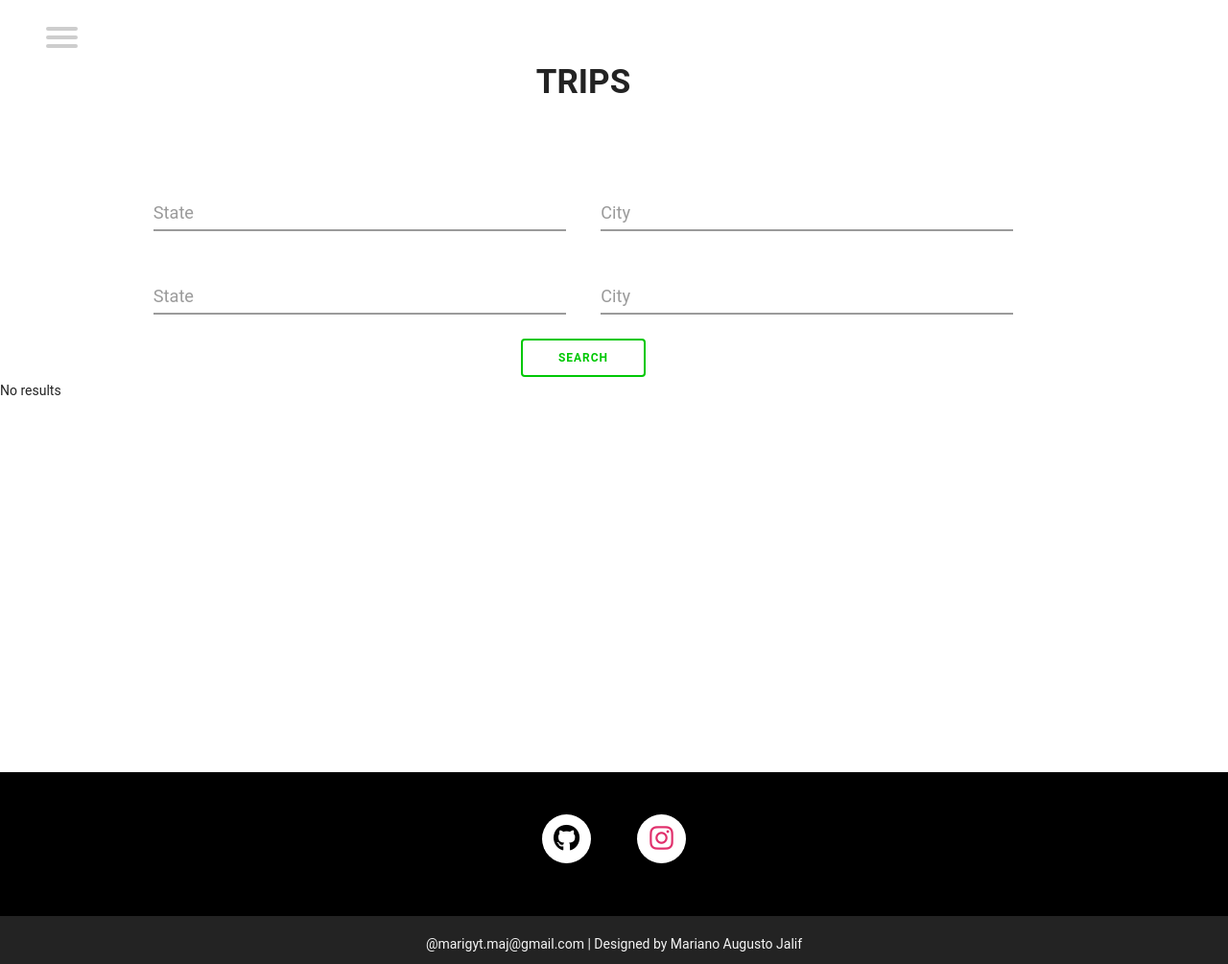
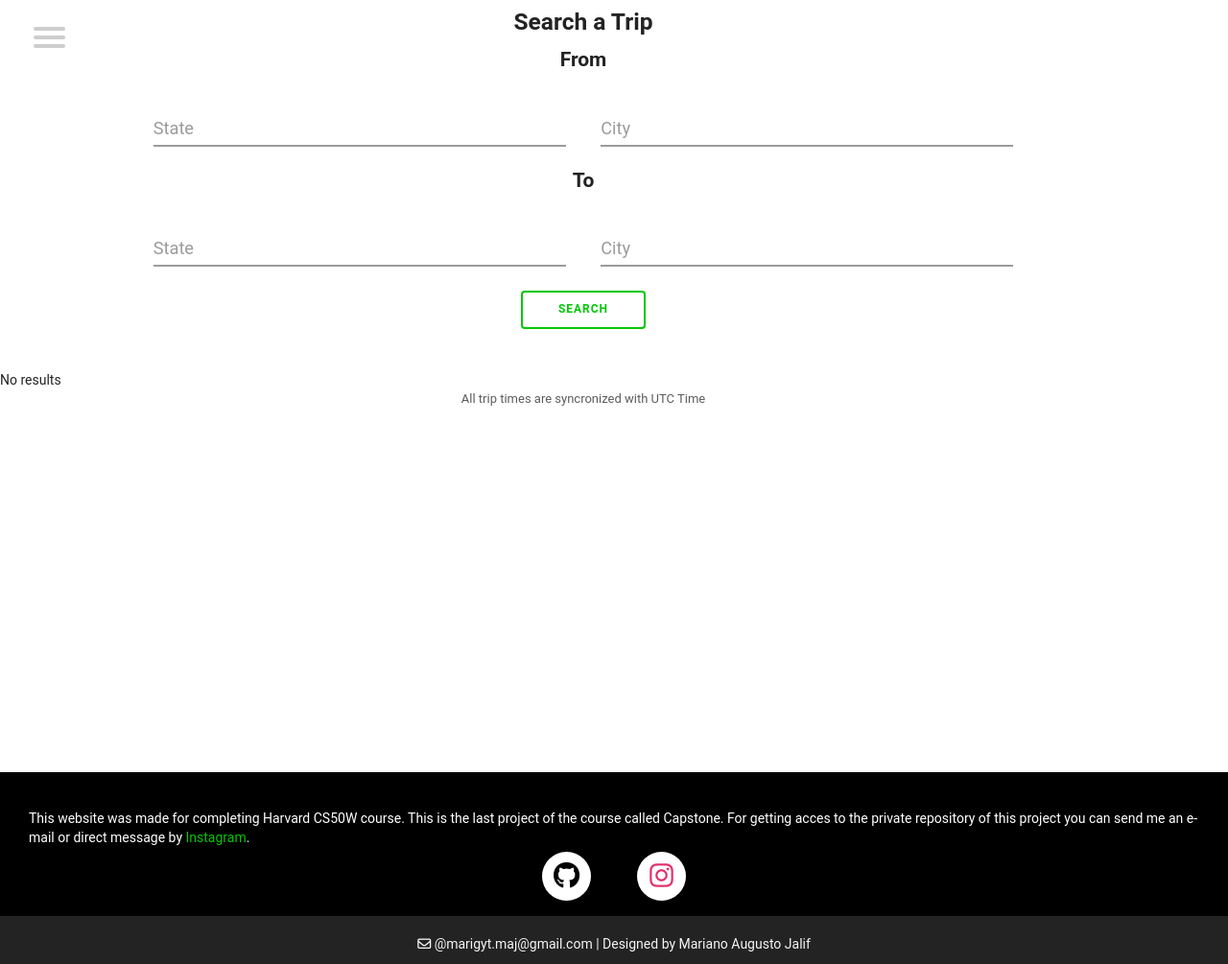
Before and after one commit to GambetaClub/CapstoneCS50W, a Django app: template capstone/templates/capstone/trips.html in a window 1280 px wide. Shown: the part 22-1027 px from the top of the page at 96% size. Run offline with Django 3.2, Linux system fonts and the light colour scheme; the template is opened without the code that fills it, so the values that code supplies are empty; some libraries are stand-ins or nearby versions; some web fonts are replaced.

Commit message:
Added some icons. It could have some error due to the implementation of 'Price' in the trips.

```diff
--- a/capstone/static/capstone/style.css
+++ b/capstone/static/capstone/style.css
@@ -96,6 +96,15 @@ textarea{
   padding-top: 20px;
 }
 
+.footer-desc{
+ padding-left: 30px;
+ padding-right: 30px;
+}
+
+.footer a{
+  color: rgb(0, 200, 5);
+}
+
 /*////////////////////////////////*/
 
 .strong{
@@ -112,14 +121,6 @@ textarea{
 .d-flex{
   padding-top: 5px !important;
   padding-bottom: 5px !important;
-}
-
-.vertical-center {
-  margin: 0;
-  position: absolute;
-  top: 50%;
-  -ms-transform: translateY(-50%);
-  transform: translateY(-50%);
 }
 
 .bold{
@@ -144,6 +145,12 @@ textarea{
   background-color: rgb(0, 200, 5);
   border-radius: 50%;
   display: block;
+}
+
+.low{
+  font-size: small;
+  color: rgb(92, 92, 92);
+  text-align: center;
 }
 
 .timestamp{
@@ -257,7 +264,7 @@ width: 220px;
   display: block;
   position: relative;
   top: 50px;
-  left: 48px;
+  left: 35px;
 
   z-index: 2147483646;
 
@@ -266,6 +273,8 @@ width: 220px;
 }
 
 #menuToggle a{
+  left: 5px;
+  text-align: center ;
   text-decoration: none;
   color: #232323;
 
@@ -283,6 +292,11 @@ width: 220px;
 
 #menuToggle a:hover{
   color: rgb(0, 200, 5);
+}
+
+#menuToggle i{
+  position: absolute;
+  right: 40px;
 }
 
 
@@ -347,7 +361,7 @@ width: 220px;
 #menu{
   position: absolute;
   width: 270px;
-  height: 115vh;
+  height: 108.5vh;
   margin: -100px 0 0 -50px;
   padding: 50px;
   padding-top: 125px;
--- a/capstone/templates/capstone/layout.html
+++ b/capstone/templates/capstone/layout.html
@@ -28,32 +28,36 @@
 
             {% if user.is_authenticated %}
                 <li class="nav-item">
-                    <a class="nav-link" href="{% url 'user_trips' %}">Your Trips</a>
+                    <a class="nav-link" href="{% url 'user_trips' %}">Your Trips<i class="fas fa-car"></i></a>
                 </li>
                 <li class="nav-item">
-                    <a class="nav-link" href="{% url 'trips' %}">Trips</a>
+                    <a class="nav-link" href="{% url 'trips' %}">Trips<i class="fas fa-suitcase-rolling"></i></a>
                 </li>
                 <li class="nav-item">
-                    <a class="nav-link" href="{% url 'create_trip' %}">Create Trip</a>
+                    <a class="nav-link" href="{% url 'create_trip' %}">Create Trip<i class="fas fa-plus-square"></i></a>
                 </li>
                 <li class="nav-item">
-                    <a class="nav-link" href="{% url 'messages' %}">Messages</a>
+                    <a class="nav-link" href="{% url 'messages' %}">Messages<i class="fas fa-envelope"></i></a>
                 </li>
                 <li class="nav-item">
-                    <a class="nav-link" href="{% url 'logout' %}">Log Out</a>
+                    <a class="nav-link" href="{% url 'set_timezone' %}">Settings<i class="fas fa-cog"></i></a>
+                </li>
+                <li class="nav-item">
+                    <a class="nav-link" href="{% url 'logout' %}">Log Out<i class="fas fa-sign-out-alt"></i></a>
                 </li>
                 {% else %}
                 <li class="nav-item">
-                    <a class="nav-link" href="{% url 'login' %}">Sign in</a>
+                    <a class="nav-link" href="{% url 'login' %}">Sign in<i class="fas fa-sign-in-alt"></i></a>
                 </li>
                 <li class="nav-item">
-                    <a class="nav-link" href="{% url 'register' %}">Register</a>
+                    <a class="nav-link" href="{% url 'register' %}">Register<i class="fas fa-user-plus"></i></a>
                 </li>
             {% endif %}
           </ul>
         </div>
       </nav>
     <div class="page-wrapper">
+        {% load tz %}
         {% block body %}
 
         {% endblock %}
@@ -61,15 +65,22 @@
 
     <div class="footer">
         <div class="footer-content">
+
             <br>
             <br>
+            <div class="footer-desc">
+                This website was made for completing Harvard CS50W course.
+                This is the last project of the course called Capstone. For getting
+                acces to the private repository of this project you can send me an e-mail or direct message by
+                <a href="https://www.instagram.com/mariijalif" target="_blank">Instagram</a>.
+            </div>
             <div class="d-flex justify-content-center">
-                <a href="https://github.com/GambetaClub" class="icon-button github"><i class="fab fa-github"></i><span></span></a>
-                <a href="https://www.instagram.com/mariijalif/?hl=es" class="icon-button instagram"><i class="fab fa-instagram"></i><span></span></a>
+                <a href="https://github.com/GambetaClub" class="icon-button github" target="_blank"><i class="fab fa-github"></i><span></span></a>
+                <a href="https://www.instagram.com/mariijalif" class="icon-button instagram" target="_blank"><i class="fab fa-instagram"></i><span></span></a>
             </div>
         </div>
         <div class="footer-bottom">
-            @marigyt.maj@gmail.com | Designed by Mariano Augusto Jalif
+            <i class="far fa-envelope"></i>  @marigyt.maj@gmail.com | Designed by Mariano Augusto Jalif
         </div>
     </div>
 
--- a/capstone/templates/capstone/set_timezone.html
+++ b/capstone/templates/capstone/set_timezone.html
@@ -21,6 +21,10 @@
     <button type="submit" class="button">Set</button>
     </div>
 </form>
+<h6 style="text-align: center;">
+    It's important to set the right timezone so you can see
+    the of the messages properly.
+</h6>
 
 
 {% endblock %}
--- a/capstone/templates/capstone/trip.html
+++ b/capstone/templates/capstone/trip.html
@@ -56,7 +56,7 @@
     {% if trip %}
 
         <h5><span class="strong">Origin: </span>{{trip.origin}} </h5>
-        <h5><span class="strong">Destination: </span>{{trip.destination}}</h5>
+        <h5><span class="strong">Destination: {{trip.destination}}</h5>
         <h5><span class="strong">Departure: </span>{{trip.date}} at {{trip.time}} </h5>
         <h5><span class="strong">Driver: </span>{{trip.driver}}</h5>
         <h5><span class="strong">Duration: </span>{{trip.est_time}} </h5>
--- a/capstone/templates/capstone/trips.html
+++ b/capstone/templates/capstone/trips.html
@@ -11,10 +11,11 @@
     </div>
     {% endif %}
 
-    <h1>Trips</h1>
+    <h3>Search a Trip</h3>
 
     <form id="form" action="{% url 'search_trip' %}" method="GET">
         {% csrf_token %}
+        <h4>From</h4>
             <div class="d-flex justify-content-center">
                 <div class="form__group">
                     <input type="search" class="form__field" placeholder="State" name="o_state" style="width: 430px;"/>
@@ -25,7 +26,8 @@
                     <label for="o_city" class="form__label">City</label>
                 </div>
             </div>
-            <div class="d-flex justify-content-center">
+        <h4>To</h4>
+            <div class="d-flex justify-content-center" >
                 <div class="form__group">
                     <input type="search" class="form__field" placeholder="State" name="d_state" style="width: 430px;"/>
                     <label for="d_state" class="form__label">State</label>
@@ -41,9 +43,10 @@
                 </div>
             </div>
     </form>
-
+    <br>
+    <br>
     {% if trips %}
-    <h6>Trips Available:</h6>
+    <h3>Trips Available</h3>
     <ul>
     {% for trip in trips %}
         <li>
@@ -63,7 +66,7 @@
     </ul>
     {% endif %}
 
-
+    <p class="low">All trip times are syncronized with UTC Time</p>
 
 
 {% endblock %}
--- a/capstone/views.py
+++ b/capstone/views.py
@@ -71,6 +71,7 @@ def register(request):
     else:
         return render(request, "capstone/register.html")
 
+@login_required
 def set_timezone(request):
     if request.method == 'POST':
         request.session['django_timezone'] = request.POST['timezone']
@@ -176,9 +177,7 @@ def create_trip(request):
         driver = request.user
         new_trip = Trip(driver=driver, origin=o_city_obj, destination=d_city_obj, date=date, time=time, est_time=est_time, car_size=car_size, avai_seats=avai_seats)
         new_trip.save()
-        return render(request, "capstone/success.html", {
-            "message": new_trip
-        })
+        return redirect(reverse("trips"))
     else:
         return render(request, "capstone/create_trip.html", {
             "states": UsStates.objects.all()
```
Also changed, not shown: capstone/static/capstone/index.js (+4 -4 lines), capstone/templates/capstone/create_trip.html (+4 -3 lines), capstone/templates/capstone/messages.html (+9 -8 lines), capstone/templates/capstone/user_trips.html (+6 -6 lines), capstone/migrations/0001_initial.py, capstone/migrations/0002_remove_trip_price.py (added), capstone/migrations/0002_trip_passangers.py (deleted), capstone/migrations/0003_auto_20200727_1056.py (deleted), capstone/migrations/0004_message.py (deleted), capstone/migrations/0005_delete_message.py (deleted), capstone/migrations/0006_message.py (deleted), capstone/migrations/0007_message_read.py (deleted), capstone/migrations/0008_auto_20200811_0925.py (deleted), 1 other file.
